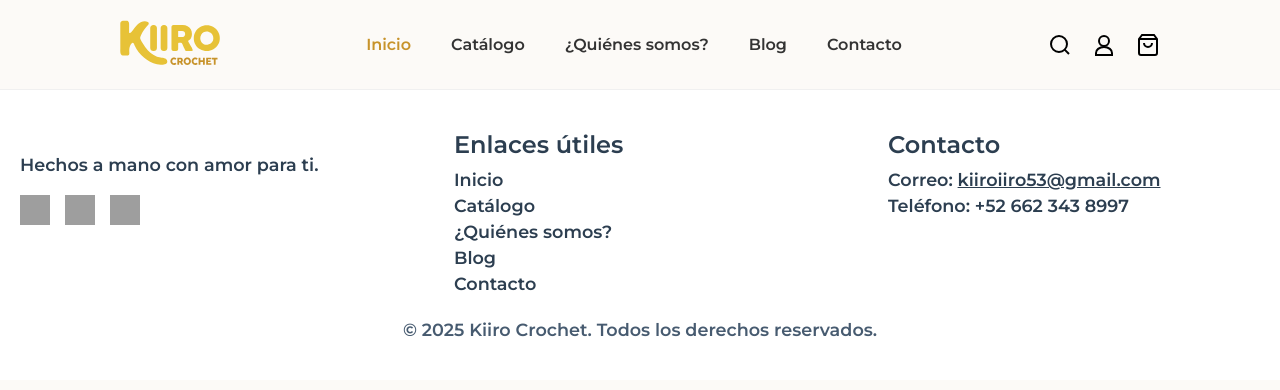
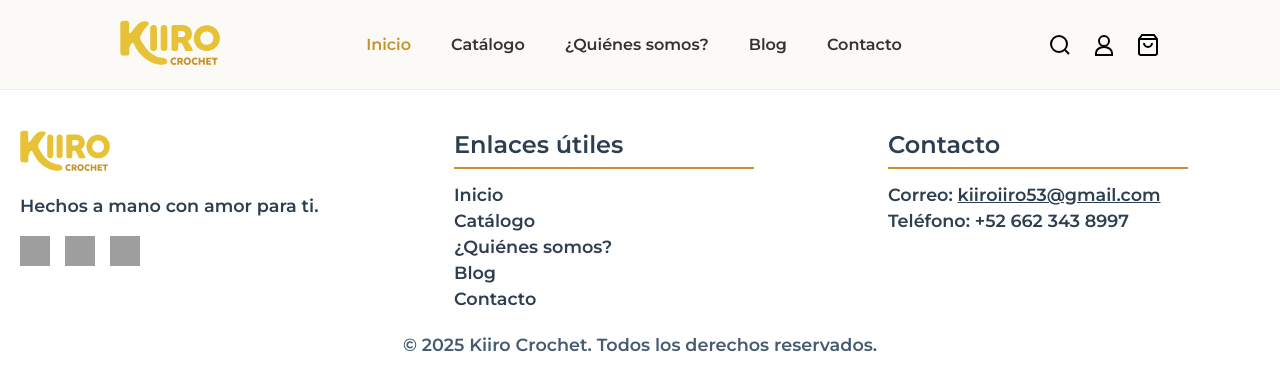
Before and after one commit to klep98/kiiro-page, a plain HTML site: page html/about.html in a window 1280 px wide. Drawn offline with Linux system fonts and the light colour scheme; grey boxes are pictures that could not be loaded.

Commit message:
cambios pequeños

```diff
--- a/html/about.html
+++ b/html/about.html
@@ -45,7 +45,7 @@
         <div class="footer-container">
             <div class="footer-left">
                 <a href="./index.html" class="logo">
-                    <img src="./img/kiiro_logo.svg" alt="" class="footer-logo">
+                    <img src="./../img/kiiro_logo.svg" alt="" class="footer-logo">
                 </a>
                 <p>Hechos a mano con amor para ti.</p>
                 <div class="social-links">
@@ -55,7 +55,7 @@
                 </div>
             </div>
             <div class="footer-middle">
-                <h4>Enlaces útiles</h4>
+                <h4 class="footer-title">Enlaces útiles</h4>
                 <ul>
                     <li><a href="./../index.html">Inicio</a></li>
                     <li><a href="./../html/catalogo.html">Catálogo</a></li>
@@ -65,7 +65,7 @@
                 </ul>
             </div>
             <div class="footer-right">
-                <h4>Contacto</h4>
+                <h4 class="footer-title">Contacto </h4>
                 <p>Correo: <a href="mailto:info@kiirocrochet.com" class="footer-links">kiiroiiro53@gmail.com</a></p>
                 <p>Teléfono: +52 662 343 8997</p>
             </div>
@@ -75,4 +75,7 @@
         </div>
     </footer>
 
+    <script src="./js/script.js"></script>
+
 </body>
+</html>
```
Also changed, not shown: html/blog.html (+4 -1 lines), html/catalogo.html (+4 -5 lines), html/contact.html (+4 -2 lines), index.html (+0 -1 lines).
